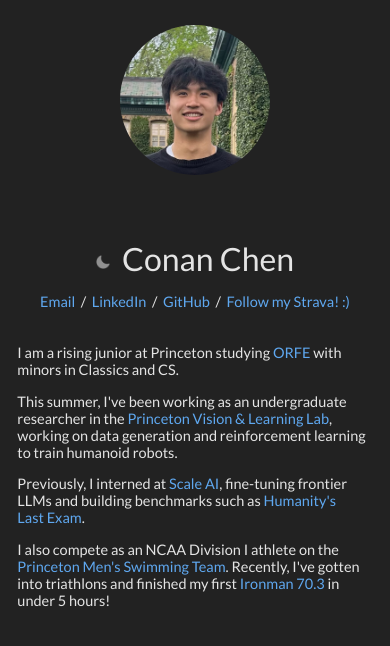
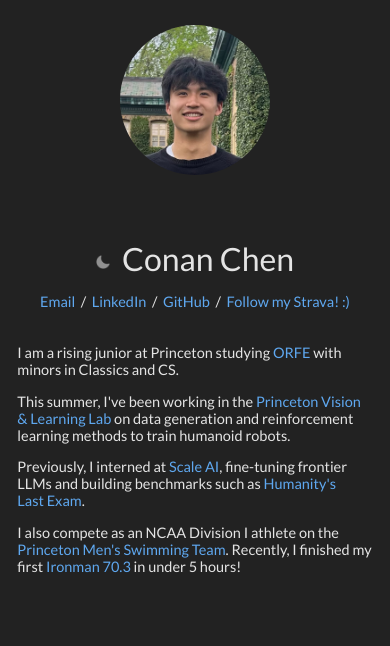
Before and after one commit to conancchen/conancchen.github.io, a Jekyll site: the page built from index.html, in a window 390 px wide. Shown: the top 646 px of the page. Built offline with Jekyll 4.4.1, drawn with Linux system fonts in a browser that asks for light colours.

Commit message:
commitmaxxing

```diff
--- a/_layouts/default.html
+++ b/_layouts/default.html
@@ -48,14 +48,14 @@
         I am a rising junior at Princeton studying <a href="https://orfe.princeton.edu/">ORFE</a> with minors in Classics and CS.
       </p>
       <p>
-        This summer, I've been working as an undergraduate researcher in the <a href="https://pvl.cs.princeton.edu/">Princeton Vision & Learning Lab</a>, working on data generation and reinforcement learning to train humanoid robots.
+        This summer, I've been working in the <a href="https://pvl.cs.princeton.edu/">Princeton Vision & Learning Lab</a> on data generation and reinforcement learning methods to train humanoid robots.
       </p>
       <p>
         Previously, I interned at <a href="https://scale.com/">Scale AI</a>, fine-tuning frontier LLMs and building benchmarks such as <a href="https://agi.safe.ai/">Humanity's Last Exam</a>.
 
       </p>
       <p>
-        I also compete as an NCAA Division I athlete on the <a href="https://goprincetontigers.com/sports/mens-swimming-and-diving">Princeton Men's Swimming Team</a>. Recently, I've gotten into triathlons and finished my first <a href="{{ site.baseurl }}/pdfs/im70.3.pdf">Ironman 70.3</a> in under 5 hours!
+        I also compete as an NCAA Division I athlete on the <a href="https://goprincetontigers.com/sports/mens-swimming-and-diving">Princeton Men's Swimming Team</a>. Recently, I finished my first <a href="{{ site.baseurl }}/pdfs/im70.3.pdf">Ironman 70.3</a> in&nbsp;under&nbsp;5&nbsp;hours!
 
       </p>
 
--- a/style.scss
+++ b/style.scss
@@ -130,6 +130,11 @@
     margin: 8px auto 0;
   }
 
+  // The photo's line-box leaves dead space under it; h1 has none of its own
+  .photo img {
+    margin-bottom: 0;
+  }
+
   .intro {
     grid-column: 1;
     grid-row: 2;
@@ -142,7 +147,7 @@
 
   h1 {
     font-size: 26px;
-    margin-block-start: 18px;
+    margin-block-start: 4px;
   }
 
   .links {
```
